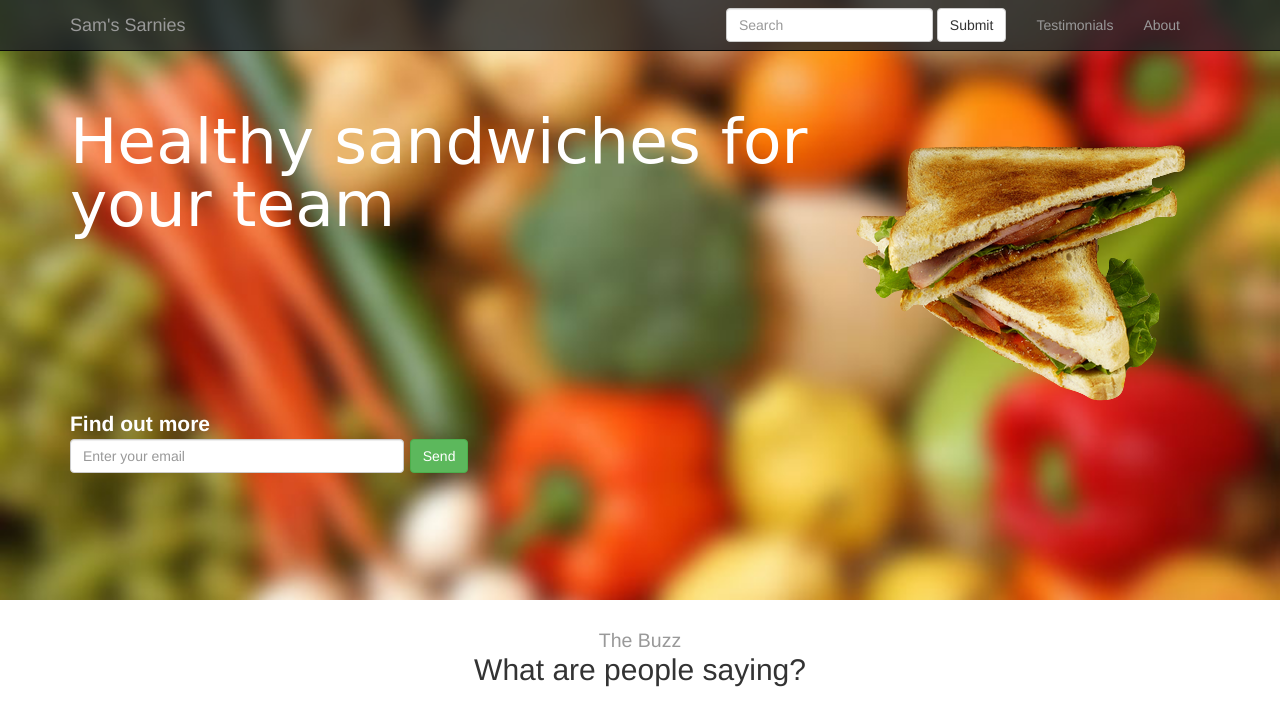
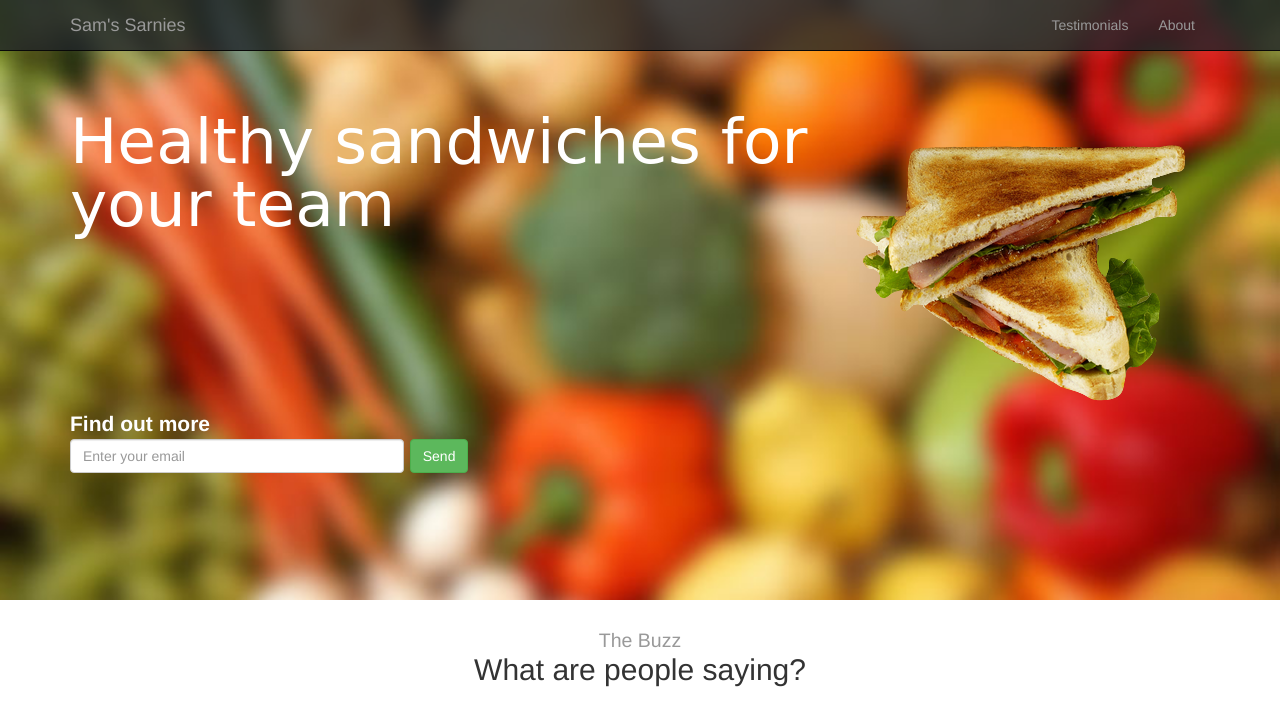
Before and after one commit to seumoose/CFG-Instructor-Example, a plain HTML site: page index.html in a window 1280 px wide. Shown: the top 728 px of the page. Drawn offline with Linux system fonts and the light colour scheme; a web font is replaced by a local one.

Commit message:
Updated homework

```diff
--- a/index.html
+++ b/index.html
@@ -28,13 +28,6 @@
           <li><a href="#buzz">Testimonials</a></li>
           <li><a href="#mission">About</a></li>
         </ul>
-
-        <form class="navbar-form navbar-right" role="search">
-          <div class="form-group">
-            <input type="text" class="form-control" name="select" placeholder="Search">
-          </div>
-          <button type="submit" class="btn btn-default">Submit</button>
-        </form>
       </div>
     </nav>
 
```
